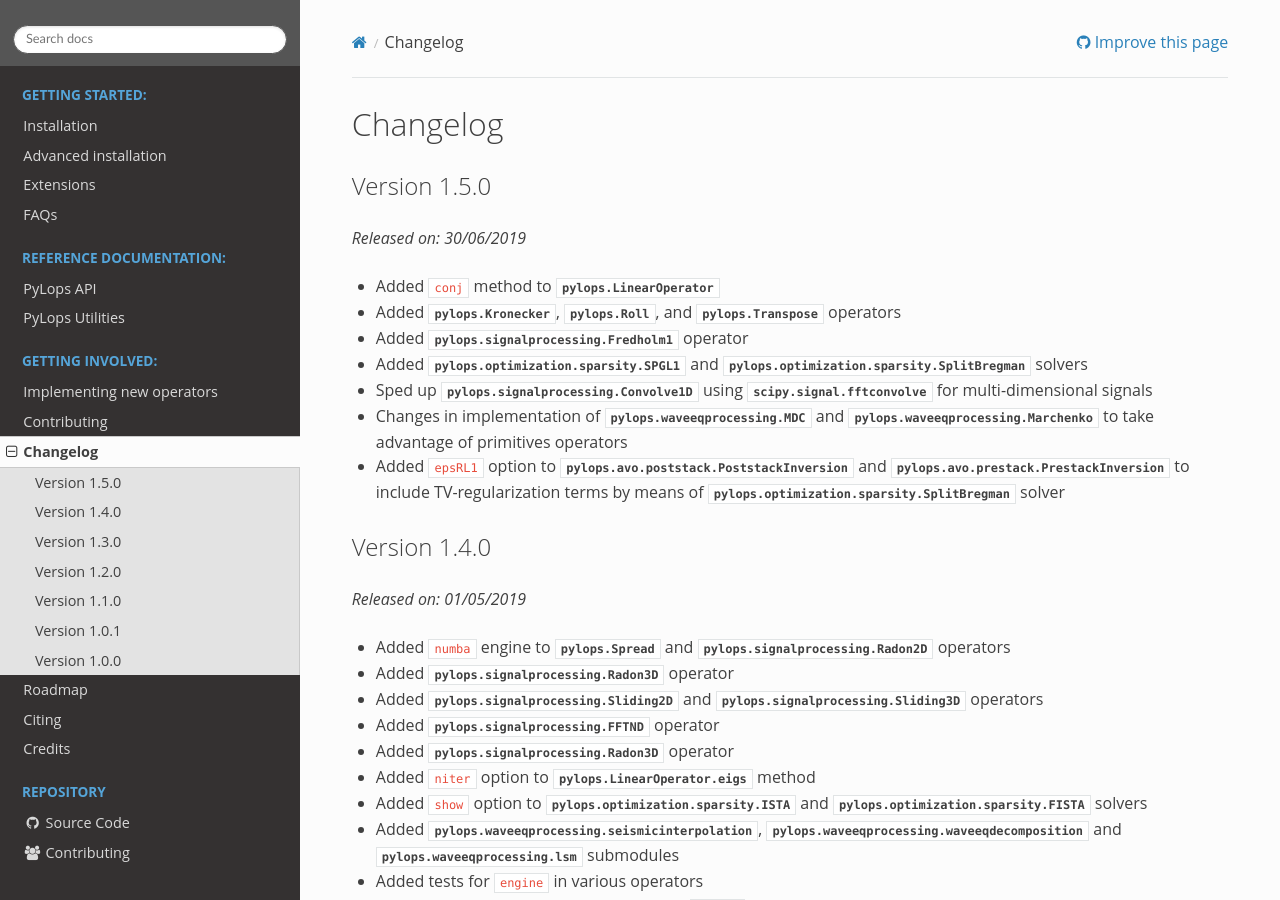
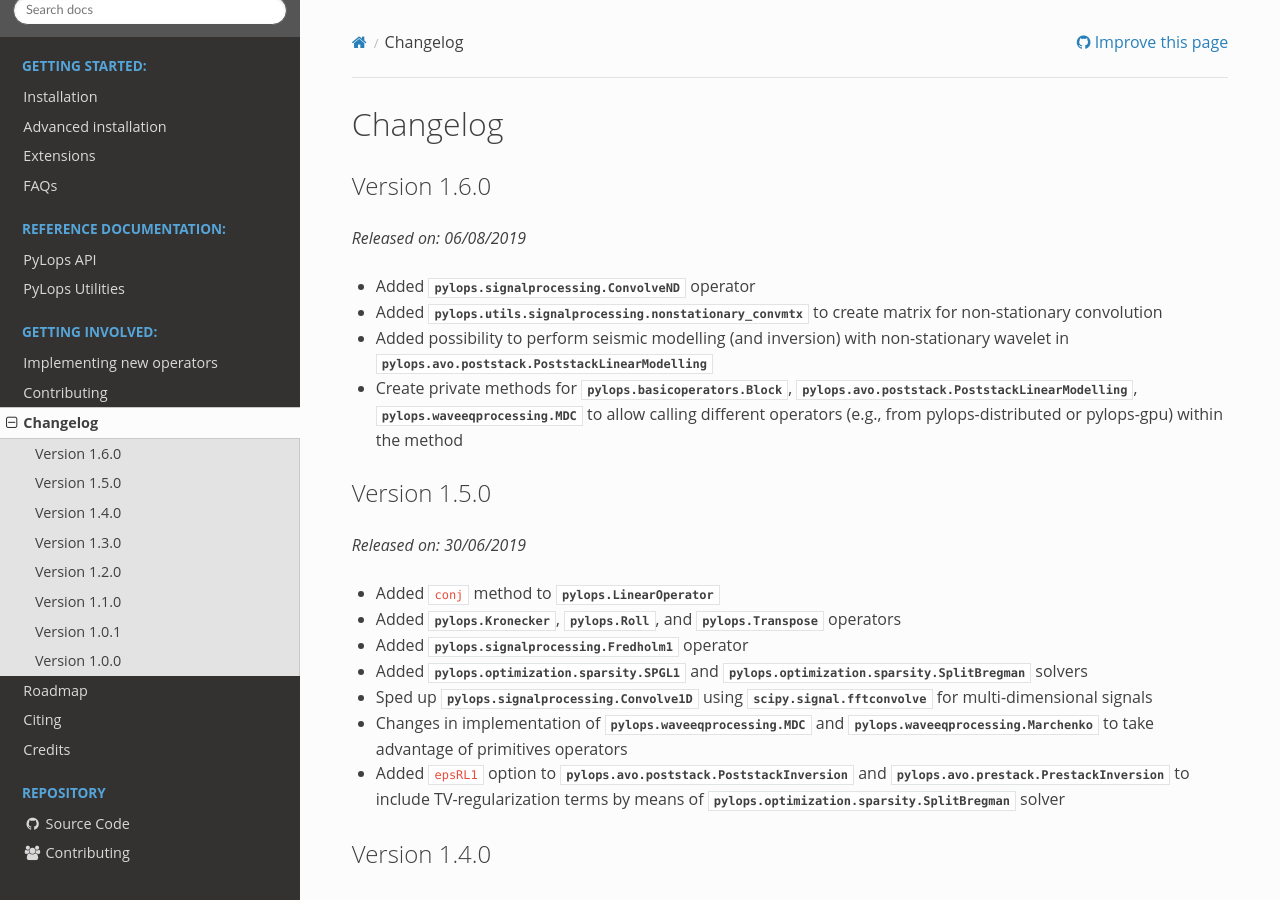
Before and after one commit to PyLops/pylops, a Sphinx documentation site: the page built from docs/source/changelog.rst, in a window 1280 px wide and 900 px high. Built offline with Sphinx 7.4.7 and the Read the Docs theme 2.0.0, drawn with Linux system fonts in a browser that asks for light colours; pages that are not in the unit, such as notebooks, are missing from menus; the version number could not be read and is left out; comment, search, counter and statistics services are not loaded.

Commit message:
Added changelog for v1.6.0

```diff
--- a/docs/source/changelog.rst
+++ b/docs/source/changelog.rst
@@ -2,6 +2,23 @@
 
 Changelog
 =========
+
+Version 1.6.0
+-------------
+
+*Released on: 06/08/2019*
+
+* Added :py:class:`pylops.signalprocessing.ConvolveND` operator
+* Added :py:func:`pylops.utils.signalprocessing.nonstationary_convmtx` to create
+  matrix for non-stationary convolution
+* Added possibility to perform seismic modelling (and inversion) with
+  non-stationary wavelet in :py:func:`pylops.avo.poststack.PoststackLinearModelling`
+* Create private methods for :py:func:`pylops.basicoperators.Block`,
+  :py:func:`pylops.avo.poststack.PoststackLinearModelling`,
+  :py:func:`pylops.waveeqprocessing.MDC` to allow calling different operators
+  (e.g., from pylops-distributed or pylops-gpu) within the method
+
+
 
 Version 1.5.0
 -------------
--- a/docs/source/citing.rst
+++ b/docs/source/citing.rst
@@ -5,4 +5,4 @@ Citing
 When using ``pylops`` in scientific publications, please cite the following paper:
 
 - Ravasi, M., and Vasconcelos I., *PyLops--A Linear-Operator Python Library for large scale optimization*,
-  arXiv preprint, arXiv:1907.12349 (2019).
+  arXiv preprint, `arXiv:1907.12349 <https://arxiv.org/abs/1907.12349>`_ (2019).
```
Also changed, not shown: CHANGELOG.md (+11 -0 lines), README.md (+5 -0 lines), 1 other file.
